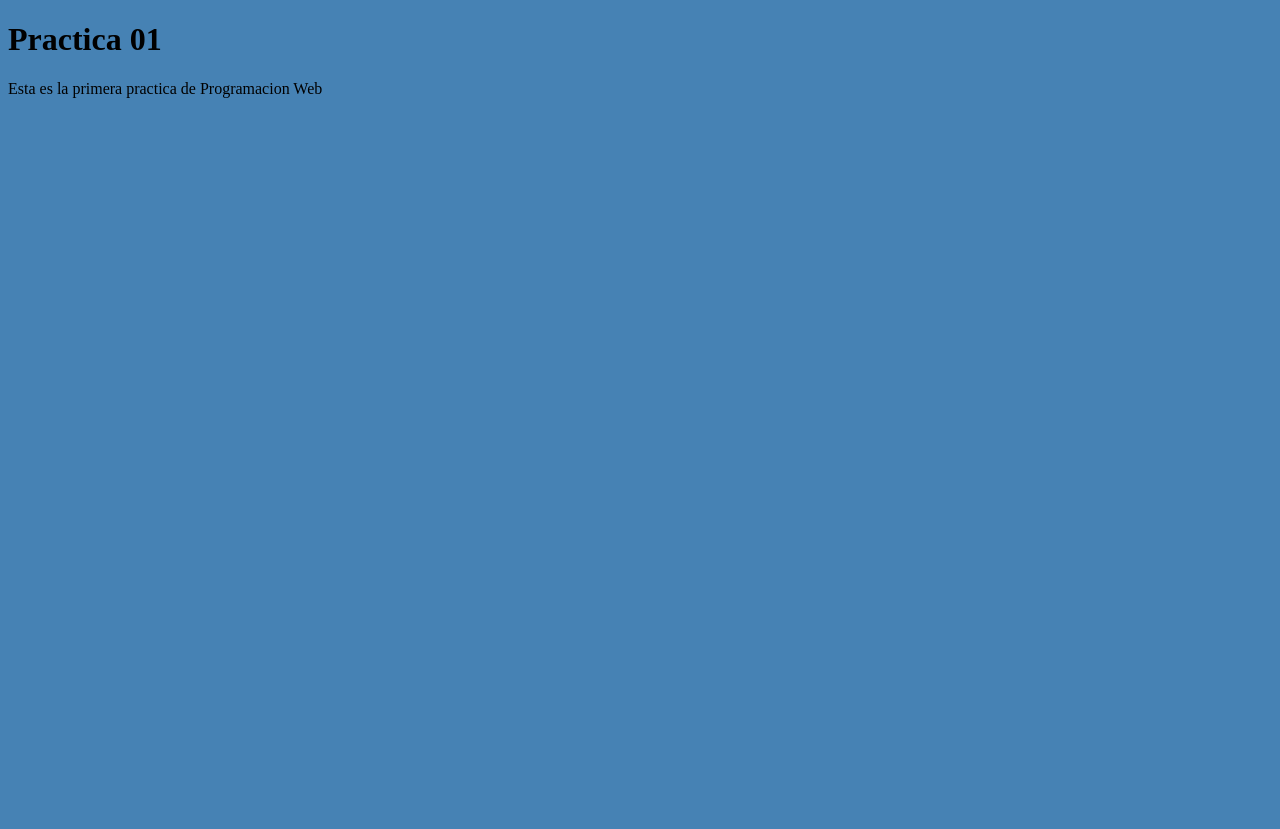
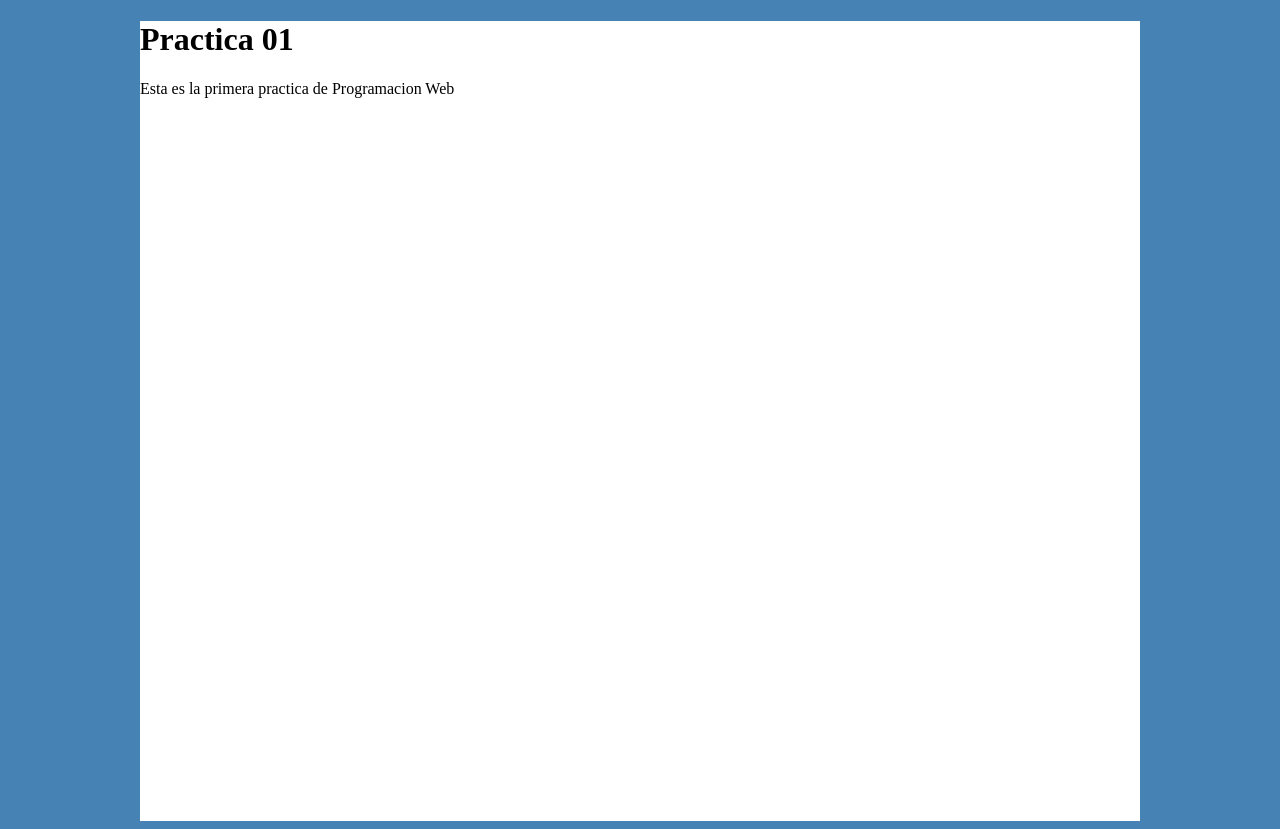
Before and after one commit to GitLuisG/Practica_1_HTML_Y_CSS, a plain HTML site: page Practica_1_HTMLYCSS/index.html in a window 1280 px wide. Before the commit the page ends 800 px from the top, so only its background shows below. Drawn offline with Linux system fonts and the light colour scheme.

Commit message:
Cambios minimos en html

```diff
--- a/Practica_1_HTMLYCSS/index.html
+++ b/Practica_1_HTMLYCSS/index.html
@@ -7,7 +7,7 @@
 
     </head>
     <body style="background-color: steelblue;">
-        <div>
+        <div style="background-color: white;width: 1000px; margin-left: auto; margin-right: auto; min-height: 800px;">
         <H1>Practica 01</H1>
         <P>Esta es la primera practica de Programacion Web</P>
         </div>
```
